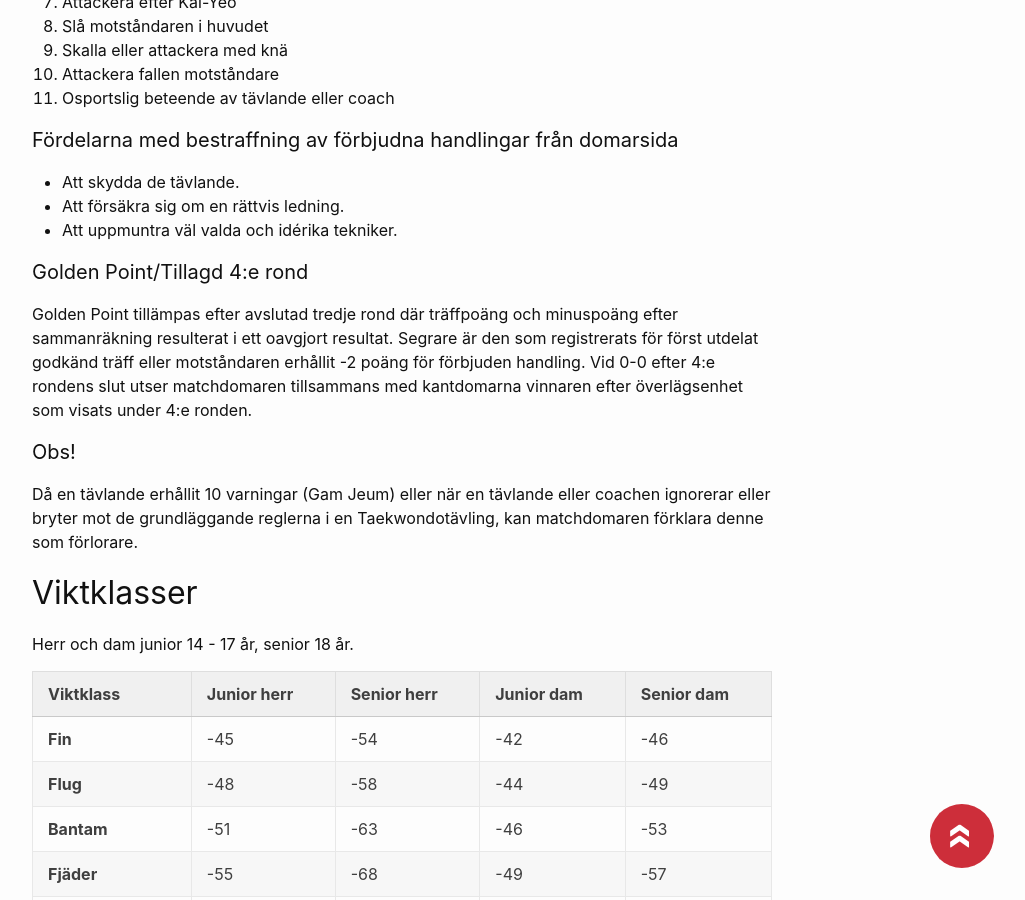
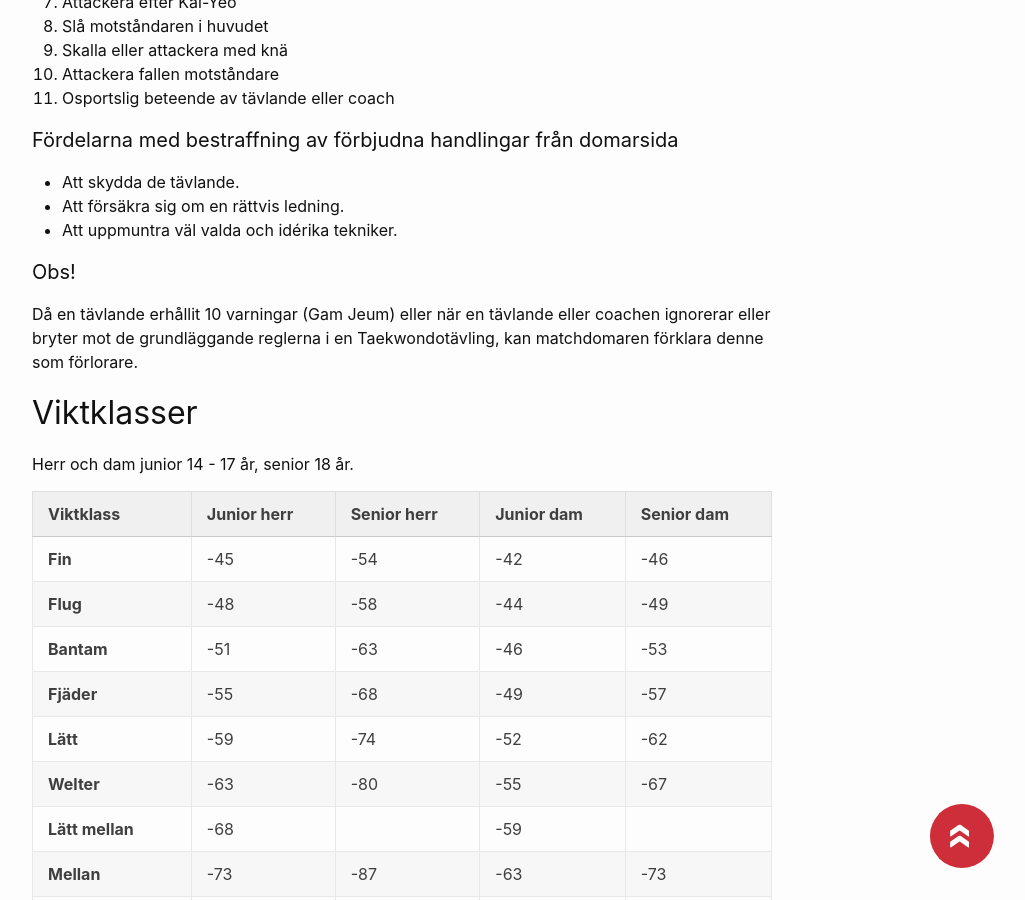
Before and after one commit to dalataekwondo/dalataekwondo.github.io, a Jekyll site: the page built from 03.taekwondo.markdown, in a window 1280 px wide and 900 px high, scrolled down 3567 px. Shown: the whole window, without its empty margins (238-1263 px from the left). Built offline with Jekyll 4.4.1, drawn with Linux system fonts in a browser that asks for light colours.

Commit message:
Update 03.taekwondo.markdown

```diff
--- a/03.taekwondo.markdown
+++ b/03.taekwondo.markdown
@@ -161,13 +161,6 @@ Otillåtna handlingar som bestraffas med ”Gam Jeum” (-1 poäng):
 - Att försäkra sig om en rättvis ledning.
 - Att uppmuntra väl valda och idérika tekniker.
 
-#### Golden Point/Tillagd 4:e rond
-
-Golden Point tillämpas efter avslutad tredje rond där träffpoäng och minuspoäng efter sammanräkning
-resulterat i ett oavgjort resultat. Segrare är den som registrerats för först utdelat godkänd träff
-eller motståndaren erhållit -2 poäng för förbjuden handling. Vid 0-0 efter 4:e rondens slut utser
-matchdomaren tillsammans med kantdomarna vinnaren efter överlägsenhet som visats under 4:e ronden.
-
 #### Obs!
 
 Då en tävlande erhållit 10 varningar (Gam Jeum) eller när en tävlande eller coachen ignorerar eller
```
